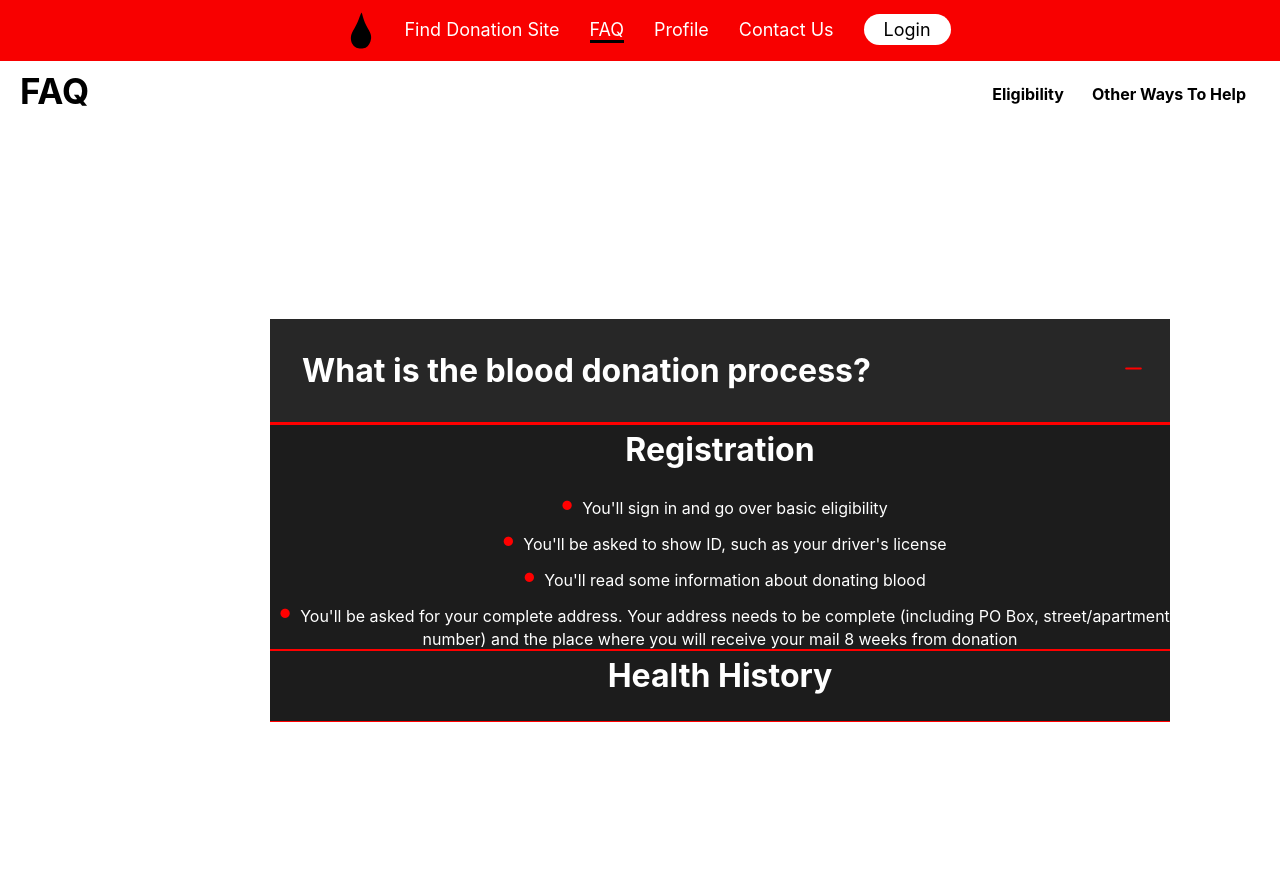
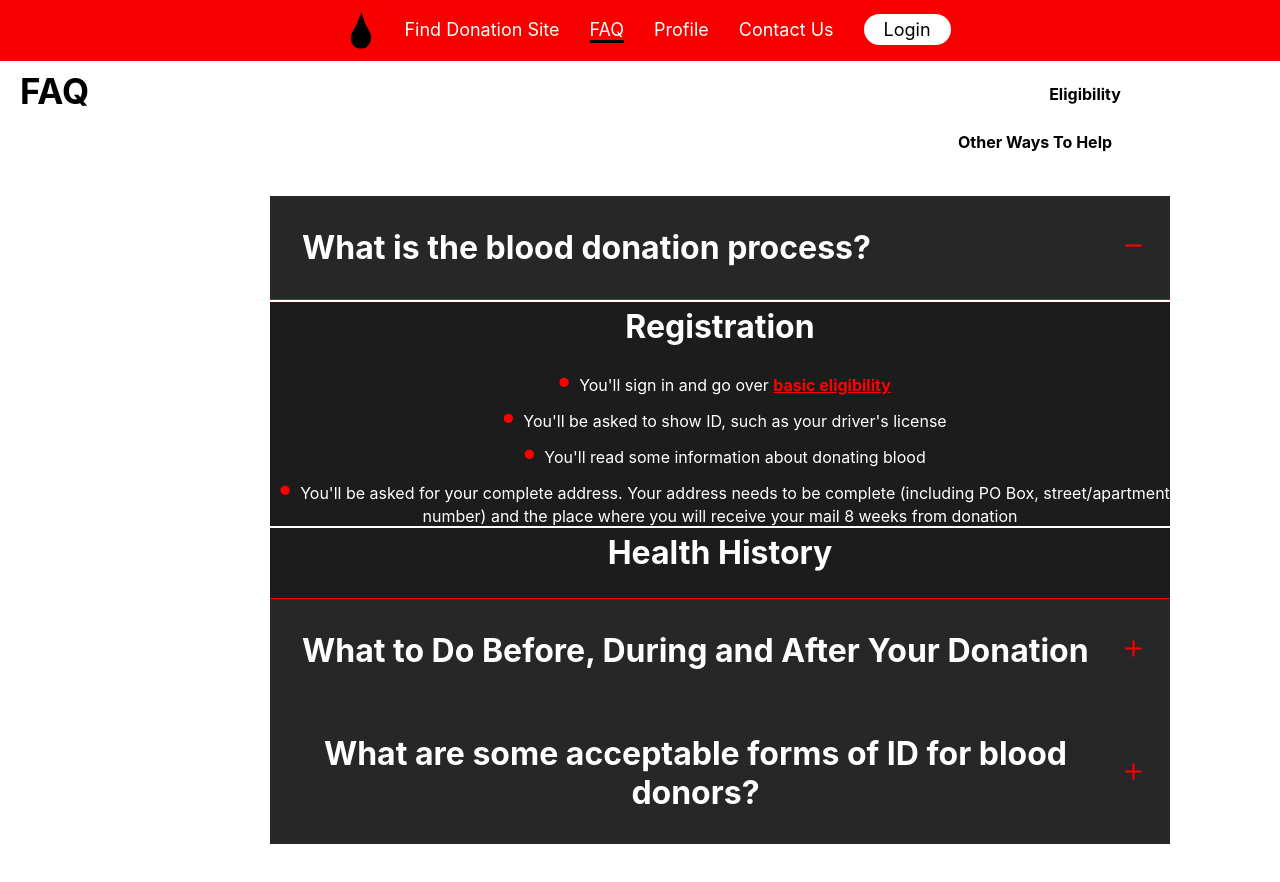
Before and after one commit to software-students-spring2022/final-project-blooddonation, a React (Create React App) app in the folder front-end/: page /FAQ in a window 1280 px wide. Both pictures are taken after a click on the element "What is the blood donation process?". Shown: the top 882 px of the page. Built offline with nearby package versions, Linux system fonts and the light colour scheme.

Commit message:
added all FAQ info just needs more styling

```diff
--- a/front-end/src/FAQHeader.css
+++ b/front-end/src/FAQHeader.css
@@ -1,21 +1,16 @@
-.faqbody{
-  margin:0px;
-  margin-top:50px;
-  padding: 0px;
-}
-
 
 .faqnav{
   display: flex;
-  top: 80px;
   overflow: visible;
   height: 50px;
+  margin-top:50px;
+  margin-right: auto;
 }
 
 
 .left-links{
-  flex: 0.5 0.5 100px;
   text-align: left;
+  flex-direction: column;
 }
 
 
@@ -23,6 +18,16 @@
   display: inline-block;
   text-align: right;
   padding: 14px;
+  color: rgb(0, 0, 0);
+  text-decoration: none;
+  font-weight: bold;
+}
+
+.links2 {
+  display: inline-block;
+  text-align: right;
+  padding-top: 14px;
+  padding-right: 100px;
   color: rgb(0, 0, 0);
   text-decoration: none;
   font-weight: bold;
--- a/front-end/src/FAQHeader.js
+++ b/front-end/src/FAQHeader.js
@@ -8,18 +8,15 @@ import {Link} from 'react-router-dom'
  */
 const FAQHeader = props => {
   return (
-
-    <body className="faqbody">
     <nav className='faqnav'>
     <div className="left-links">
       <h2 className='faqh2'>FAQ</h2>
     </div>
-          <div className="right-links">
+      <div>
       <Link to="./eligibility" className="links">Eligibility</Link>
-          <Link to="./otherwaystohelp" className="links">Other Ways To Help</Link>
+      <Link to="./otherwaystohelp" className="links2">Other Ways To Help</Link>
     </div>
   </nav>
-    </body>
 
   )
 }
--- a/front-end/src/components/FAQAccordion.js
+++ b/front-end/src/components/FAQAccordion.js
@@ -13,7 +13,7 @@ const AccordionSection = styled.div`
   height: 100vh;
   width: 900px;
   margin-left: 250px;
-  margin-left: 250px;
+  margin-top: 200px
   position: absolute;
 `;
 
@@ -69,7 +69,7 @@ const Dropdown = styled.div`
     padding: 1rem;
     font-size: 2rem;
     padding-top: 5px;
-    border-top: 2px solid red;
+    border-top: 2px solid white;
 
   }
 
@@ -88,6 +88,12 @@ const Ul = styled.div`
         font-size: 30px;
         display: inline-block;
         width: 1em;
+      }
+
+      .linkStyle{
+        color: red;
+        font-weight: bold;
+        text-decoration: underline;
       }
 `;
 
@@ -109,13 +115,12 @@ const Accordion = () => {
     setClicked(index);
   };
 
-  let count = 1;
 
   return (
     <IconContext.Provider value={{ color: '#ff0000', size: '25px' }}>
       <AccordionSection>
         <Container>
-          {FAQData.map((item, index, count) => {
+          {FAQData.map((item, index) => {
             return (
               <>
                 <Wrap onClick={() => toggle(index)} key={index}>
@@ -124,17 +129,64 @@ const Accordion = () => {
                 </Wrap>
                 {clicked === index ? (
                   <Dropdown>
-                   {item.answer.map((answerObj)=>{
+                   {
+                    item.answer.map((answerObj)=>{
                       return(
                         <>
                           <h2>{answerObj.subHeading}</h2>
-                        {answerObj.points.map((point)=>{
+                          { answerObj.subHeading === "Registration" ?
+                              <>
+                                <Ul>
+                                  <li>You'll sign in and go over <Link to="./eligibility" className='linkStyle'>basic eligibility</Link></li>
+                                  <li>You'll be asked to show ID, such as your driver's license</li>
+                                  <li>You'll read some information about donating blood</li>
+                                  <li>You'll be asked for your complete address.
+                                      Your address needs to be complete (including PO Box, street/apartment number) and
+                                      the place where you will receive your mail 8 weeks from donation</li>
+
+                                </Ul>
+                              </>
+
+                            :answerObj.subHeading === "Your donation" ?
+
+                                <>
+                                  <Ul>
+                                    <li>If you're donating whole blood, an area on your arm will be cleansed and a brand new
+                                        sterile needle will be inserted for the blood draw. (This feels like a quick pinch
+                                        and is over in seconds.)</li>
+                                    <li>Other types of donations, like <Link to="./eligibility/plateletdonation" className='linkStyle'>platelets</Link>, are made using
+                                        an aphaeresis machine that will be connected to both arms.</li>
+                                    <li>A <Link to="./eligibility/wholeblooddonation" className='linkStyle'>whole blood donation</Link> takes 8-10 minutes, during which
+                                        you'll be seated comfortably or lying down.</li>
+                                    <li>When about a pint of whole blood has been collected, the donation is complete and a staff
+                                        person will place a bandage on your arm.</li>
+                                    <li>For platelets, the aphaeresis machine will collect a small amount of blood, remove the platelets,
+                                        and return the rest of the blood through your other arm; this cycle will be repeated several times
+                                        for about 2 hours.</li>
+
+                                  </Ul>
+                                </>
+
+                            :answerObj.subHeading === "Before Your Donation" ?
+
+                                <>
+                                  <Ul>
+                                    <li>Make an Appointment! Select a donation type and find a convenient time that works best for you.
+                                    <Link to="/finddonationsite" className='linkStyle'>Find a donation site!</Link></li>
+                                    <li>Have iron-rich foods, such as red meat, fish, poultry, beans, spinach, iron-fortified cereals or raisins.</li>
+                                    <li>Get a good night's rest the night before your donation, eat healthy foods and drink plenty of liquids.</li>
+                                    <li>If you are donating platelets Don't take aspirin for 2 days before your appointment.</li>
+                                    <li>Ask a friend to donate at the same time to support each other and help with the national blood shortage! </li>
+
+                                  </Ul>
+                                </>
+
+                            :answerObj.points.map((point)=>{
                             return(
                               <>
                                 <Ul>
                                   <li>{point}</li>
                                 </Ul>
-                              <p></p>
                               </>
                             )
                             })}
--- a/front-end/src/components/FAQData.js
+++ b/front-end/src/components/FAQData.js
@@ -1,21 +1,72 @@
 export const FAQData = [
     {
       question: 'What is the blood donation process?',
-      description: 'The blood donation process from the time you arrive until the time you leave takes about an hour. The donation itself is only about 8-10 minutes on average.',
       answer: [
-        {subHeading: "Registration",
-        points: ["You'll sign in and go over basic eligibility", "You'll be asked to show ID, such as your driver's license", "You'll read some information about donating blood", "You'll be asked for your complete address.  Your address needs to be complete (including PO Box, street/apartment number) and the place where you will receive your mail 8 weeks from donation"]
+        {subHeading: "Registration"},
+
+        { subHeading: "Health History",
+          points: [ "You'll answer a few questions about your health history and places you've traveled, during a private and confidential interview",
+                    "You'll tell us about any prescription and/or over the counter medications that may be in your system.",
+                    "Your temperature, pulse, blood pressure and hemoglobin level will be checked."]
         },
-        {subHeading: "Health History",
-          points: ["You'll answer a few questions about your health history and places you've traveled, during a private and confidential interview", "You'll tell us about any prescription and/or over the counter medications that may be in your system.", "Your temperature, pulse, blood pressure and hemoglobin level will be checked."]
-        },
-        {subHeading: "Your donation",
-          points: ["If you're donating whole blood, an area on your arm will be cleansed and a brand new sterile needle will be inserted for the blood draw. (This feels like a quick pinch and is over in seconds.)",  "Other types of donations, like platelets, are made using an aphaeresis machine that will be connected to both arms.",  "A whole blood donation takes 8-10 minutes, during which you'll be seated comfortably or lying down.", "When about a pint of whole blood has been collected, the donation is complete and a staff person will place a bandage on your arm.",  "For platelets, the aphaeresis machine will collect a small amount of blood, remove the platelets, and return the rest of the blood through your other arm; this cycle will be repeated several times for about 2 hours."]
-        },
-        {subHeading: "Refreshment and recovery",
-        points: [ "After donating blood, you'll have a snack and something to drink in a designated refreshment area.", "You'll leave after 10-15 minutes.", "Inspire others to become blood donors!"]
+        {subHeading: "Your donation"},
+
+        { subHeading: "Refreshment and recovery",
+          points: [ "After donating blood, you'll have a snack and something to drink in a designated refreshment area.",
+                    "You'll leave after 10-15 minutes.", "Inspire others to become blood donors!"]
         }
       ]
     },
 
+    {
+      question: 'What to Do Before, During and After Your Donation',
+      answer: [
+        { subHeading: "Before Your Donation"},
+
+        { subHeading: "On the Day of Your Donation",
+          points: [ "Bring your driver's license or two other forms of Identification. See FAQ below",
+                    "Know what medications you are taking. Those assisting you will need to know about all prescription and over-the-counter medications you're taking.",
+                    "Drink 16 oz. of water (or other nonalcoholic drink) before your appointment.",
+                    "Eat a healthy meal, avoiding fatty foods like hamburgers, fries or ice cream.",
+                    "Wear a shirt with sleeves that you can roll up above your elbows."]
+        },
+
+        { subHeading: "After Your Donation",
+          points: [ "Relax for a few minutes and have a snack at the site's recovery area!",
+                    "Drink 8 oz. of liquids and avoid alcohol for the next 24 hours.",
+                    "Keep your bandage on for the next few hours and clean the area around the bandage with soap and water to avoid a rash.",
+                    "Don't do any heavy lifting or vigorous exercise for the rest of the day.",
+                    "If the needle site starts to bleed, apply pressure and raise your arm straight up for 5-10 minutes or until bleeding stops.",
+                    "Eat iron-rich foods.", "If you donate frequently, take multivitamins with iron to replenish your iron stores before your next donation."]
+        }
+      ]
+    },
+
+    {
+      question: 'What are some acceptable forms of ID for blood donors?',
+      answer: [
+
+        { subHeading: "Primary Form of ID (You will need one of the following)",
+          points: [ "Driver's license with photo", "Immigration and Naturalization Service card (green card)", "State ID", "Employee ID with photo",
+                    "Passport", "Student ID with photo", "Military ID"]
+
+        },
+
+        { subHeading: "Secondary Form of ID (When a primary form of ID is not available, the donor needs two secondary forms of ID)",
+          points: [ "Student ID (without a photo)", "Driver's license without a photo", "Credit card or bank card", "Employee ID (without a photo)",
+                    "Birth certificate (original or certified copy)", "Personal checkbook with name and address", "Social Security card", "Voter registration card",
+                    "Payroll stub", "Vehicle registration", "Fishing or hunting license", "Grocery store frequent shopper card or VIP card", "Club or museum membership card",
+                    "Library card with donor's name", "Professional license (such as: RN, LPN or MT)","Non-American Red Cross donor card", "Selective Service card", "Insurance card"]
+        },
+
+        { subHeading: "High School Students (Without any of the previously listed forms of ID, the ID and date of birth of a high school student may be checked by the following listed below)",
+          points: [ "School officials determine the donor's identity and date of birth from a list of potentially eligible donors (may use the yearbook to assist with the determination).",
+                    "Adult volunteers instructed on ID verification using a current yearbook picture and an additional piece of ID containing the donor's name and age.",
+                    "A parent or legal guardian can provide a document with the donor's legal name and verbally provide the name and age when the donor does not have ID due to age",
+                    "High school students may not check identification on other high school students at high school blood drives."]
+
+        }
+      ]
+    }
+
   ];
```
Lines whose indentation alone changed are shown as unchanged.
